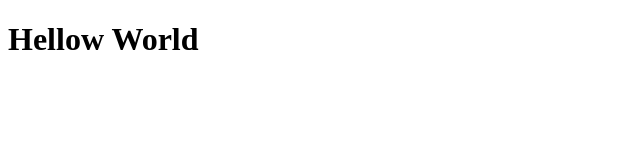
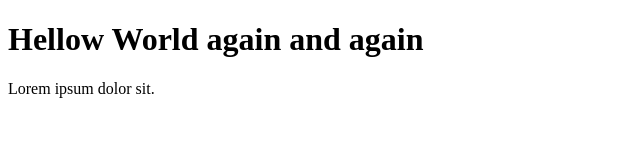
Before and after one commit to hathathat124/TestGit, a plain HTML site: page index.html in a window 1280 px wide. Shown: the whole page, without its empty margins (0-640 px from the left). Drawn offline with Linux system fonts and the light colour scheme.

Commit message:
update master new

```diff
--- a/index.html
+++ b/index.html
@@ -4,6 +4,7 @@
 	<title>Testing Git</title>
 </head>
 <body>
-<h1>Hellow World</h1>
+<h1>Hellow World again and again</h1>
 </body>
+<p>Lorem ipsum dolor sit.</p>
 </html>
```
Also changed, not shown: 1 other file.
